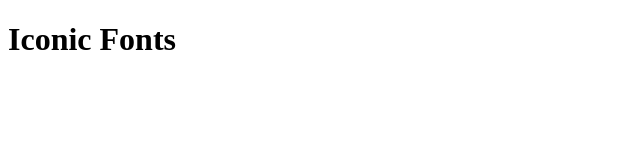
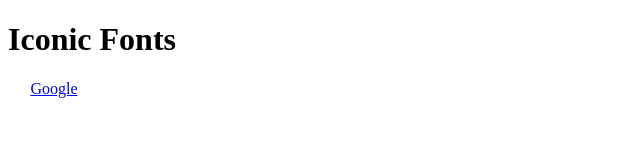
Before and after one commit to cole0228/exercise-1, a plain HTML site: page index.html in a window 1280 px wide. Shown: the full height of the page, 0-640 px from the left. Drawn offline with Linux system fonts and the light colour scheme.

Commit message:
changed naming

```diff
--- a/css/exc-1.css
+++ b/css/exc-1.css
@@ -20,7 +20,7 @@
 */
 
  [class^="icon-"]:before, [class*=" icon-"]:before {
-  font-family: "exc-1";
+  font-family: "icon-plancast";
   font-style: normal;
   font-weight: normal;
   speak: none;
--- a/index.html
+++ b/index.html
@@ -12,6 +12,7 @@
 <body>
 
 	<h1>Iconic Fonts</h1>
+	<a href="http://google.com"><i class="icon-plancast"></i>Google</a>
 
 </body>
 </html>
```
